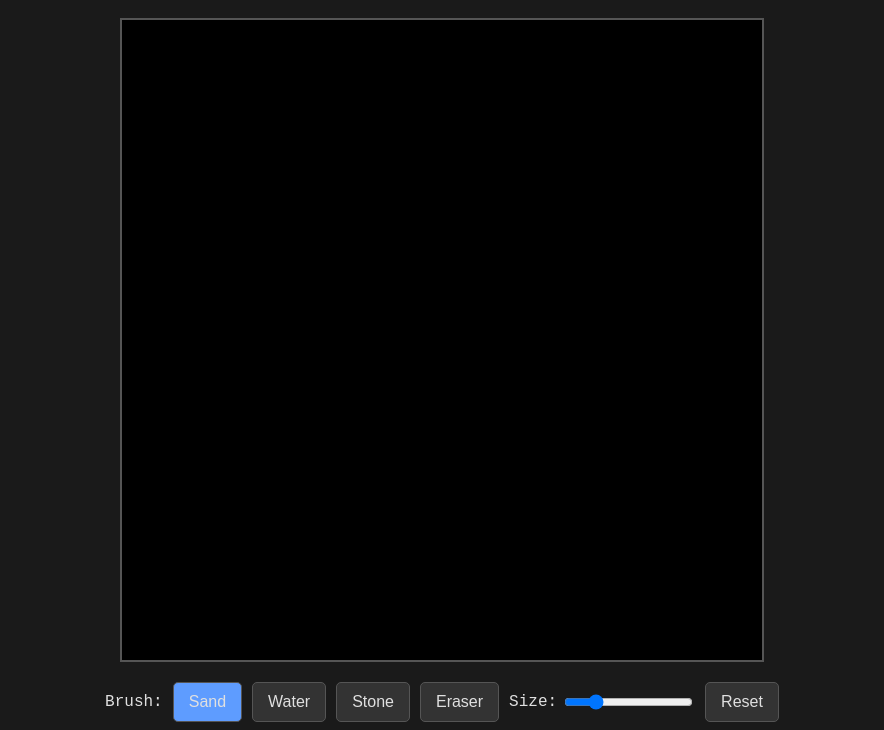
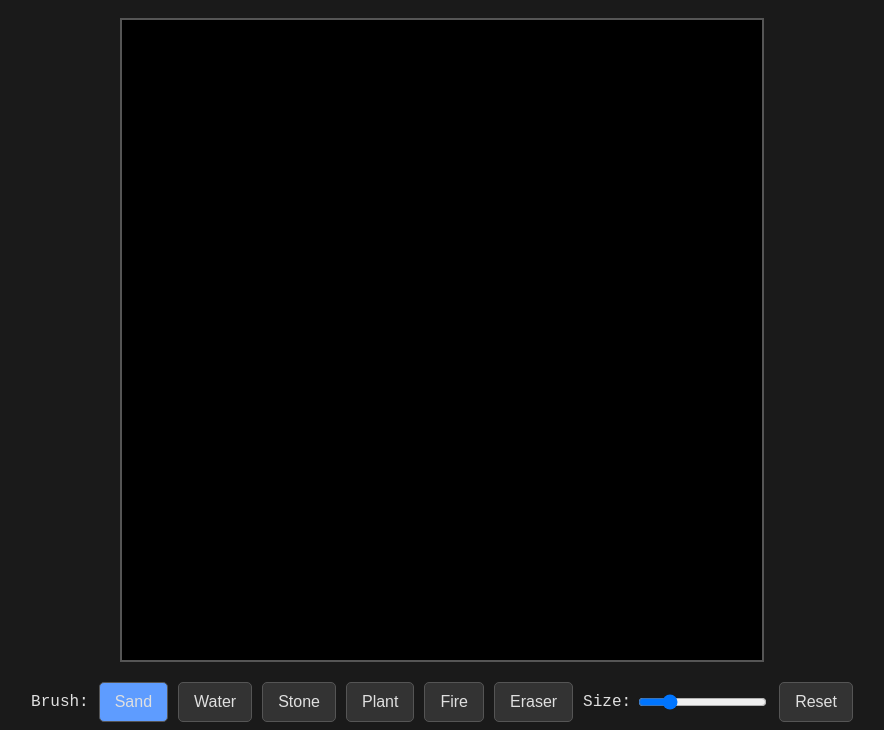
Before and after one commit to Shfiso-a/sandbox-test, a plain HTML site: page index.html in a window 1280 px wide. Shown: the part 70-800 px from the top of the page, without its empty margins (198-1082 px from the left). Drawn offline with Linux system fonts and the light colour scheme.

Commit message:
Update index.html

```diff
--- a/index.html
+++ b/index.html
@@ -28,7 +28,9 @@
         #controls {
             margin-top: 20px;
             display: flex;
+            flex-wrap: wrap;
             gap: 10px;
+            justify-content: center;
             align-items: center;
         }
         button {
@@ -59,6 +61,8 @@
         <button id="sand-btn" class="active">Sand</button>
         <button id="water-btn">Water</button>
         <button id="stone-btn">Stone</button>
+        <button id="plant-btn">Plant</button>
+        <button id="fire-btn">Fire</button>
         <button id="eraser-btn">Eraser</button>
         <div id="brush-size-control">
             <label for="brushSize">Size:</label>
@@ -66,6 +70,6 @@
         </div>
         <button id="reset-btn">Reset</button>
     </div>
-    <script src="game.js"></script>
+    <script src="g2.js"></script>
 </body>
 </html>
```
